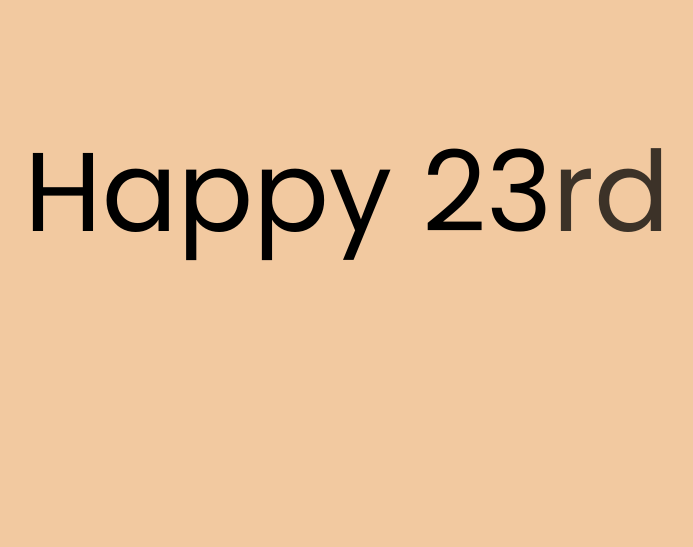
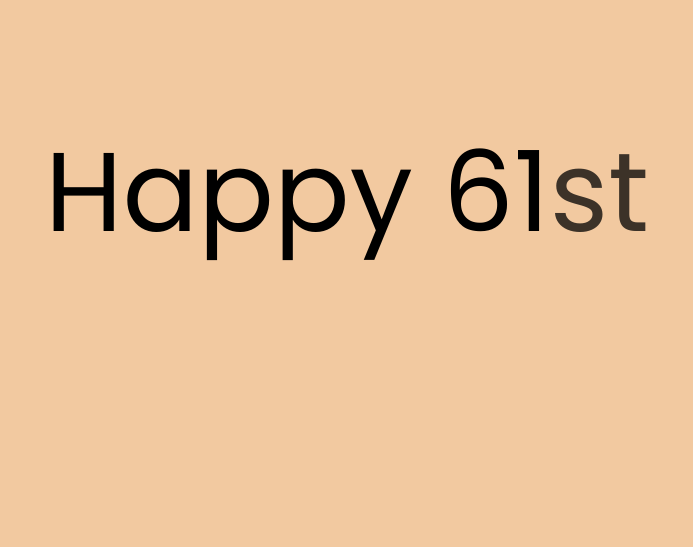
Before and after one commit to edward-20/baba-birthday, a plain HTML site: page index.html in a window 1280 px wide. Shown: the part 60-607 px from the top of the page, without its empty margins (293-986 px from the left). Drawn offline with nearby package versions, Linux system fonts and the light colour scheme.

Commit message:
birthday changes

```diff
--- a/index.html
+++ b/index.html
@@ -12,13 +12,13 @@
       <div class="hero-text responsive-font-sizing">
         <span class="H">H</span><span class="Ha">a</span><span class="Hap">p</span><span class="Happ">p</span><span class="Happy">y</span>
 
-        <span class="Happy23">23</span><span class="Happy23rd">rd</span>
+        <span class="Happy23">61</span><span class="Happy23rd">st</span>
         <br>
 
         <span class="B">B</span><span class="Bi">i</span><span class="Bir">r</span><span class="Birt">t</span><span class="Birth">h</span><span class="Birthd">d</span><span class="Birthda">a</span><span class="Birthday">y</span>
         <br>
         <span class="Maceon"></span>
-        <span class="⚽">⚽</span>
+        <!--<span class="⚽">⚽</span>-->
         <div class="button-container">
           <button class="button">Click me!</button>
         </div>
--- a/index.js
+++ b/index.js
@@ -93,7 +93,7 @@ document.addEventListener("DOMContentLoaded", (event) => {
   })
   tl.to(".Maceon", {
     duration: 1,
-    scrambleText: "Maceon!"
+    scrambleText: "Baba!"
   })
   tl.from(".⚽", {
     autoAlpha: 0
```
